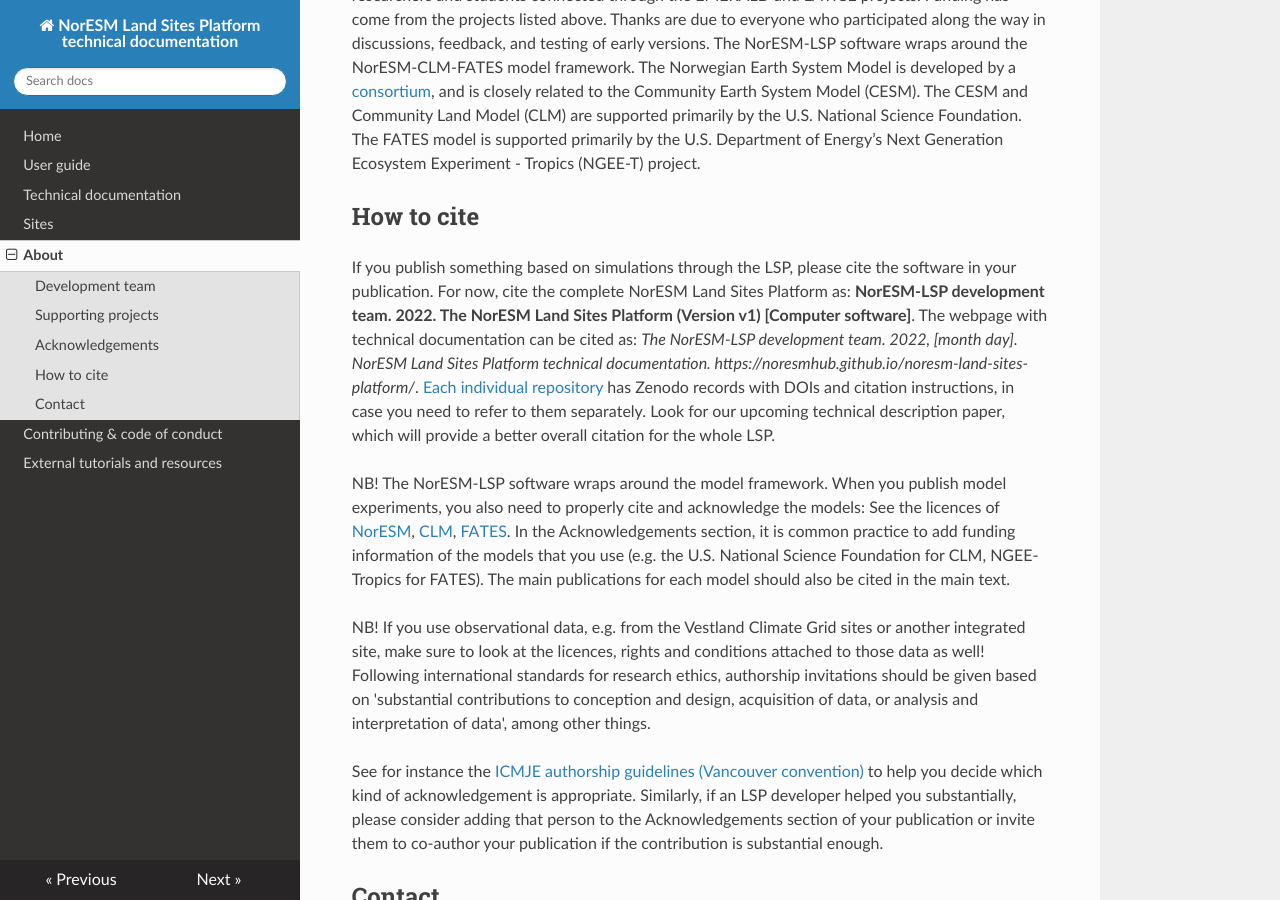
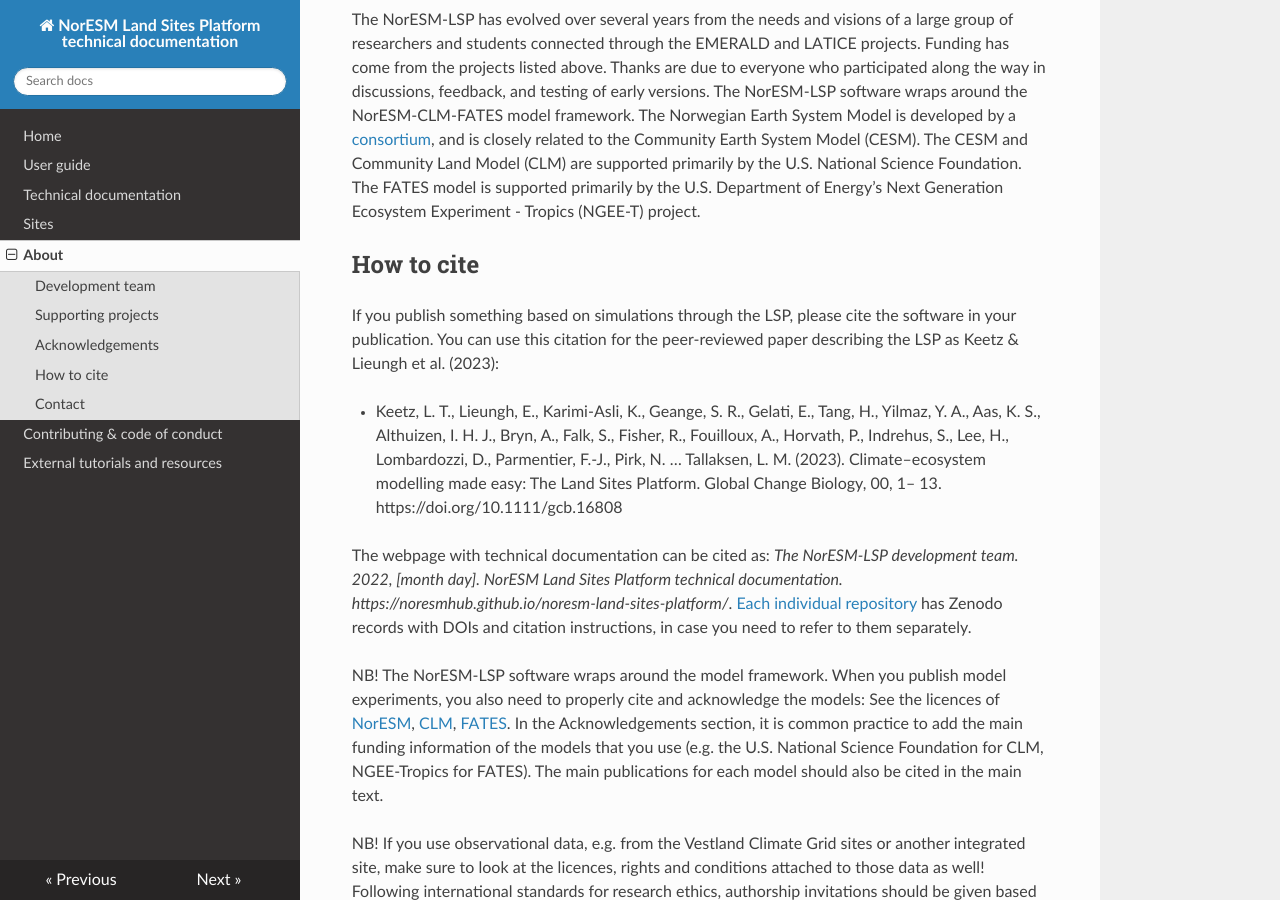
Before and after one commit to NorESMhub/noresm-land-sites-platform, an MkDocs documentation site: the page built from docs/about.md, in a window 1280 px wide and 900 px high, scrolled down 1834 px. Built offline with MkDocs 1.6.1, drawn with Linux system fonts in a browser that asks for light colours; nearby versions of some CDN libraries; some of the changed text lies outside the part shown.

Commit message:
Update about.md

```diff
--- a/docs/about.md
+++ b/docs/about.md
@@ -2,11 +2,12 @@
 [![EMERALD](img/Emerald_darktext_whiteBG_small.png "EMERALD project")](https://www.mn.uio.no/geo/english/research/projects/emerald/)
 [![LATICE](img/UiO_LATICE_logo_black_small.png "Land-ATmosphere Interactions in Cold Environments research group")](https://www.mn.uio.no/geo/english/research/groups/latice/)
 
-# Platform for NorESM site-level simulation over land
+# The NorESM Land Sites Platform
 
-doi: ***under construction***
+- Scientific paper DOI: https://doi.org/10.1111/gcb.16808
+- Code DOI: https://doi.org/10.5281/zenodo.7304386
 
-The NorESM-LSP (LSP for short) aims to facilitate site-level simulations over land using [NorESM](https://github.com/NorESMhub/NorESM) and its land component [CTSM](https://github.com/NorESMhub/CTSM) with the developing vegetation demographic module [FATES](https://github.com/NGEET/fates).
+The NorESM Land Sites Platform (LSP for short) aims to facilitate site-level simulations over land using [NorESM](https://github.com/NorESMhub/NorESM) and its land component [CTSM](https://github.com/NorESMhub/CTSM) with the developing vegetation demographic module [FATES](https://github.com/NGEET/fates).
 
 The platform aims to lower the technical barriers to vegetation demographic modelling with NorESM-CLM-FATES. In doing so, we aim to help bridge the gaps between observations and modelling, promote the usage of site-level observations to test, validate and improve the models and its land component, and to promote the usage of NorESM-CLM-FATES to new audiences and research settings.
 
@@ -52,10 +53,13 @@
 The NorESM-LSP software wraps around the NorESM-CLM-FATES model framework. The Norwegian Earth System Model is developed by a [consortium](https://www.noresm.org/consortium/), and is closely related to the Community Earth System Model (CESM). The CESM and Community Land Model (CLM) are supported primarily by the U.S. National Science Foundation. The FATES model is supported primarily by the U.S. Department of Energy’s Next Generation Ecosystem Experiment - Tropics (NGEE-T) project.
 
 ## How to cite
-If you publish something based on simulations through the LSP, please cite the software in your publication. For now, cite the complete NorESM Land Sites Platform as: **NorESM-LSP development team. 2022. The NorESM Land Sites Platform (Version v1) [Computer software]**. The webpage with technical documentation can be cited as: *The NorESM-LSP development team. 2022, [month day]. NorESM Land Sites Platform technical documentation. https://noresmhub.github.io/noresm-land-sites-platform/*. [Each individual repository](https://noresmhub.github.io/noresm-land-sites-platform/documentation/#links-to-noresm-lsp-github-repositories) has Zenodo records with DOIs and citation instructions, in case you need to refer to them separately.
-Look for our upcoming technical description paper, which will provide a better overall citation for the whole LSP.
+If you publish something based on simulations through the LSP, please cite the software in your publication. You can use this citation for the peer-reviewed paper describing the LSP as Keetz & Lieungh et al. (2023):
 
-NB! The NorESM-LSP software wraps around the model framework. When you publish model experiments, you also need to properly cite and acknowledge the models: See the licences of [NorESM](https://github.com/NorESMhub/NorESM/blob/master/LICENSE.txt), [CLM](https://github.com/ESCOMP/CTSM/blob/master/LICENSE), [FATES](https://github.com/NGEET/fates/blob/master/LICENSE.txt). In the Acknowledgements section, it is common practice to add funding information of the models that you use (e.g. the U.S. National Science Foundation for CLM, NGEE-Tropics for FATES). The main publications for each model should also be cited in the main text.
+-  Keetz, L. T., Lieungh, E., Karimi-Asli, K., Geange, S. R., Gelati, E., Tang, H., Yilmaz, Y. A., Aas, K. S., Althuizen, I. H. J., Bryn, A., Falk, S., Fisher, R., Fouilloux, A., Horvath, P., Indrehus, S., Lee, H., Lombardozzi, D., Parmentier, F.-J., Pirk, N. … Tallaksen, L. M. (2023). Climate–ecosystem modelling made easy: The Land Sites Platform. Global Change Biology, 00, 1– 13. https://doi.org/10.1111/gcb.16808
+
+The webpage with technical documentation can be cited as: *The NorESM-LSP development team. 2022, [month day]. NorESM Land Sites Platform technical documentation. https://noresmhub.github.io/noresm-land-sites-platform/*. [Each individual repository](https://noresmhub.github.io/noresm-land-sites-platform/documentation/#links-to-noresm-lsp-github-repositories) has Zenodo records with DOIs and citation instructions, in case you need to refer to them separately.
+
+NB! The NorESM-LSP software wraps around the model framework. When you publish model experiments, you also need to properly cite and acknowledge the models: See the licences of [NorESM](https://github.com/NorESMhub/NorESM/blob/master/LICENSE.txt), [CLM](https://github.com/ESCOMP/CTSM/blob/master/LICENSE), [FATES](https://github.com/NGEET/fates/blob/master/LICENSE.txt). In the Acknowledgements section, it is common practice to add the main funding information of the models that you use (e.g. the U.S. National Science Foundation for CLM, NGEE-Tropics for FATES). The main publications for each model should also be cited in the main text.
 
 NB! If you use observational data, e.g. from the Vestland Climate Grid sites or another integrated site, make sure to look at the licences, rights and conditions attached to those data as well! Following international standards for research ethics, authorship invitations should be given based on 'substantial contributions to conception and design, acquisition of data, or analysis and interpretation of data', among other things.
 
```
